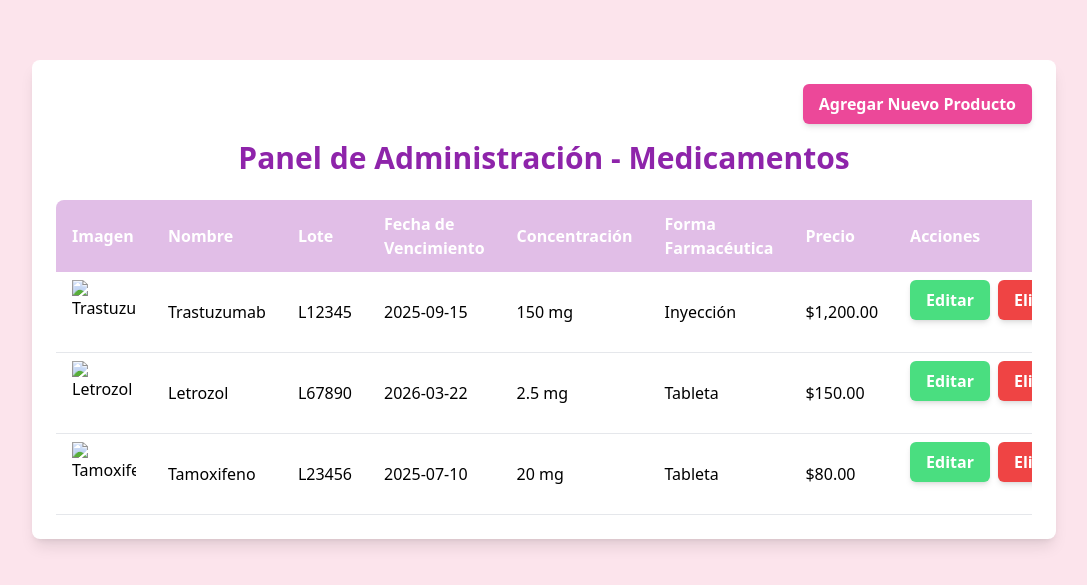
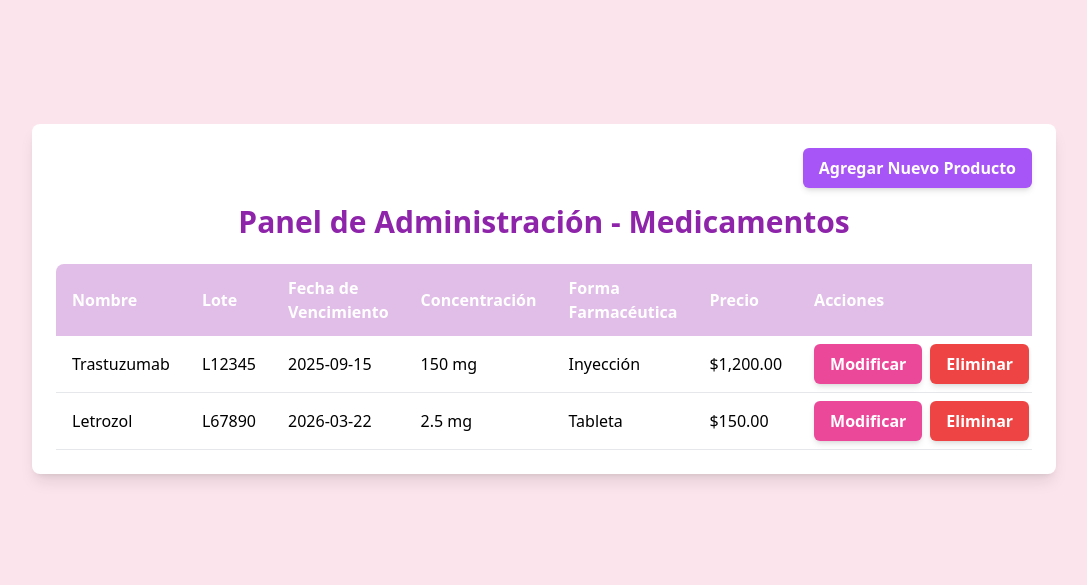
Before and after one commit to gloriaalbino/PROYECTOFINAL, a website: page views/admin/index.html in a window 1280 px wide. Shown: the part 101-686 px from the top of the page, without its empty margins (96-1183 px from the left). Drawn offline with nearby package versions, Linux system fonts and the light colour scheme.

```diff
--- a/views/admin/index.html
+++ b/views/admin/index.html
@@ -4,6 +4,7 @@
     <meta charset="UTF-8">
     <meta name="viewport" content="width=device-width, initial-scale=1.0">
     <title>Panel de Administración - Medicamentos</title>
+    <script src="https://cdn.jsdelivr.net/npm/axios/dist/axios.min.js"></script>
     <script src="https://cdn.tailwindcss.com"></script>
     <style>
         .bg-soft-pink { background-color: #fce4ec; }
@@ -14,7 +15,7 @@
 <body class="bg-soft-pink min-h-screen flex justify-center items-center">
     <div class="w-full max-w-5xl bg-white p-6 rounded-lg shadow-lg">
         <div class="flex justify-end mb-4">
-            <button class="px-4 py-2 rounded-md text-white font-semibold shadow-md bg-pink-500 hover:bg-pink-700">Agregar Nuevo Producto</button>
+            <button class="px-4 py-2 rounded-md text-white font-semibold shadow-md bg-purple-500 hover:bg-purple-700">Agregar Nuevo Producto</button>
         </div>
 
         <h1 class="text-3xl font-bold text-soft-purple mb-6 text-center">Panel de Administración - Medicamentos</h1>
@@ -23,7 +24,6 @@
             <table class="min-w-full bg-soft-purple text-white rounded-lg shadow-lg">
                 <thead>
                     <tr class="text-left">
-                        <th class="py-3 px-4">Imagen</th>
                         <th class="py-3 px-4">Nombre</th>
                         <th class="py-3 px-4">Lote</th>
                         <th class="py-3 px-4">Fecha de Vencimiento</th>
@@ -35,7 +35,6 @@
                 </thead>
                 <tbody class="text-black">
                     <tr class="bg-white border-b">
-                        <td class="py-2 px-4"><img src="img/trastuzumab.jpg" alt="Trastuzumab" class="w-16 h-16 object-cover"></td>
                         <td class="py-2 px-4">Trastuzumab</td>
                         <td class="py-2 px-4">L12345</td>
                         <td class="py-2 px-4">2025-09-15</td>
@@ -43,12 +42,11 @@
                         <td class="py-2 px-4">Inyección</td>
                         <td class="py-2 px-4">$1,200.00</td>
                         <td class="py-2 px-4 flex gap-2">
-                            <button class="px-4 py-2 rounded-md text-white font-semibold shadow-md bg-green-400 hover:bg-green-600">Editar</button>
+                            <button class="px-4 py-2 rounded-md text-white font-semibold shadow-md bg-pink-500 hover:bg-pink-700">Modificar</button>
                             <button class="px-4 py-2 rounded-md text-white font-semibold shadow-md bg-red-500 hover:bg-red-700">Eliminar</button>
                         </td>
                     </tr>
                     <tr class="bg-white border-b">
-                        <td class="py-2 px-4"><img src="img/letrozol.jpg" alt="Letrozol" class="w-16 h-16 object-cover"></td>
                         <td class="py-2 px-4">Letrozol</td>
                         <td class="py-2 px-4">L67890</td>
                         <td class="py-2 px-4">2026-03-22</td>
@@ -56,20 +54,7 @@
                         <td class="py-2 px-4">Tableta</td>
                         <td class="py-2 px-4">$150.00</td>
                         <td class="py-2 px-4 flex gap-2">
-                            <button class="px-4 py-2 rounded-md text-white font-semibold shadow-md bg-green-400 hover:bg-green-600">Editar</button>
-                            <button class="px-4 py-2 rounded-md text-white font-semibold shadow-md bg-red-500 hover:bg-red-700">Eliminar</button>
-                        </td>
-                    </tr>
-                    <tr class="bg-white border-b">
-                        <td class="py-2 px-4"><img src="img/tamoxifeno.jpg" alt="Tamoxifeno" class="w-16 h-16 object-cover"></td>
-                        <td class="py-2 px-4">Tamoxifeno</td>
-                        <td class="py-2 px-4">L23456</td>
-                        <td class="py-2 px-4">2025-07-10</td>
-                        <td class="py-2 px-4">20 mg</td>
-                        <td class="py-2 px-4">Tableta</td>
-                        <td class="py-2 px-4">$80.00</td>
-                        <td class="py-2 px-4 flex gap-2">
-                            <button class="px-4 py-2 rounded-md text-white font-semibold shadow-md bg-green-400 hover:bg-green-600">Editar</button>
+                            <button class="px-4 py-2 rounded-md text-white font-semibold shadow-md bg-pink-500 hover:bg-pink-700">Modificar</button>
                             <button class="px-4 py-2 rounded-md text-white font-semibold shadow-md bg-red-500 hover:bg-red-700">Eliminar</button>
                         </td>
                     </tr>
@@ -78,5 +63,6 @@
         </div>
     </div>
     <script src="index.js"></script>
+
 </body>
 </html>
--- a/views/components/nav.js
+++ b/views/components/nav.js
@@ -7,7 +7,7 @@
                 <!-- Logo -->
                 <div class="flex items-center space-x-4">
                     <img src="/img/logo-sin-slogan.png" alt="logo" class="h-8 w-8">
-                    <span class="font-semibold text-lg">Productos Oncológicos</span>
+                    <span class="font-semibold text-lg">Rose</span>
                 </div>
 
                  <!-- Menú de escritorio -->
```
Also changed, not shown: views/registro/index.html (+1 -1 lines), views/sesion/index.html (+1 -1 lines), views/sesion/index.js (+8 -5 lines).
